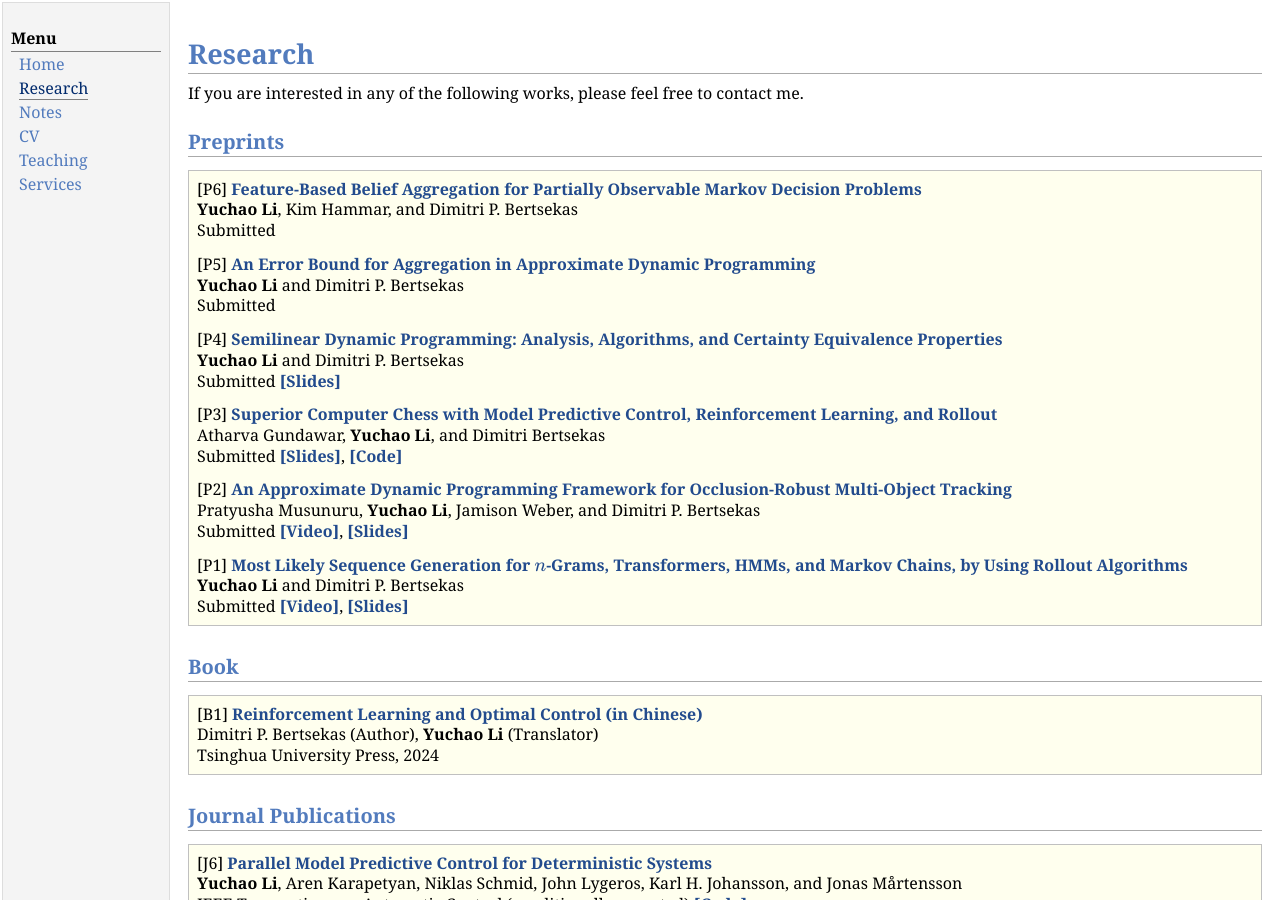
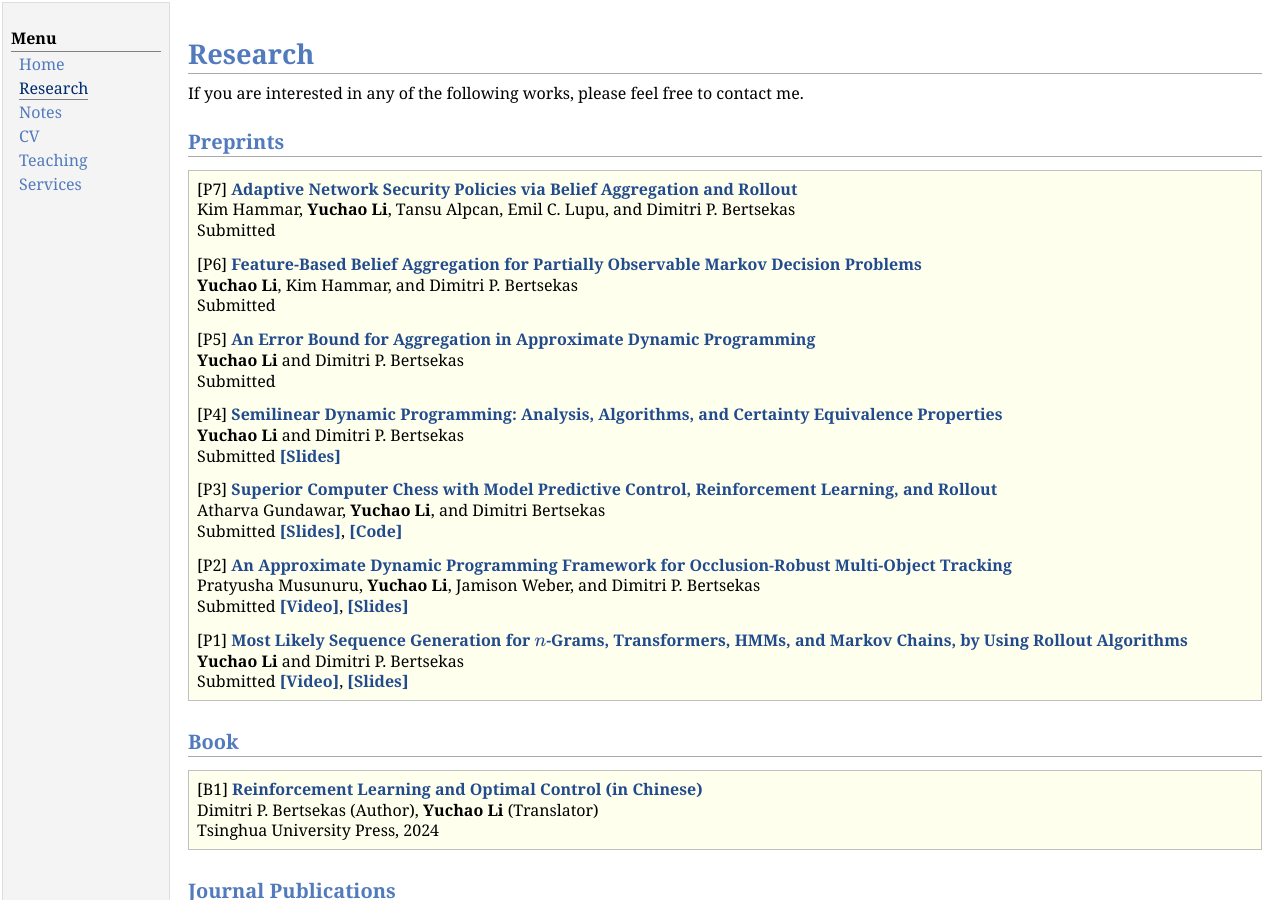
Before and after one commit to yuchaotaigu/yuchaotaigu.github.io, a Jekyll site: the page research.html, which Jekyll copies as it is, in a window 1280 px wide and 900 px high. Built offline with Jekyll 4.4.1, drawn with Linux system fonts in a browser that asks for light colours; comment, search, counter and statistics services are not loaded.

Commit message:
aggregation

```diff
--- a/research.html
+++ b/research.html
@@ -46,6 +46,9 @@ If you are interested in any of the following works, please feel free to contact
 <h2>Preprints</h2>
 <div class="infoblock">
 <div class="blockcontent">
+<p>[P7] <a href="https://arxiv.org/abs/2507.15163"><b>Adaptive Network Security Policies via Belief Aggregation and Rollout</b></a> <br />
+Kim Hammar, <b>Yuchao Li</b>, Tansu Alpcan, Emil C. Lupu, and Dimitri P. Bertsekas<br />
+ Submitted </p>
 <p>[P6] <a href="https://arxiv.org/abs/2507.04646"><b>Feature-Based Belief Aggregation for Partially Observable Markov Decision Problems</b></a> <br />
 <b>Yuchao Li</b>, Kim Hammar, and Dimitri P. Bertsekas<br />
  Submitted </p>
```
